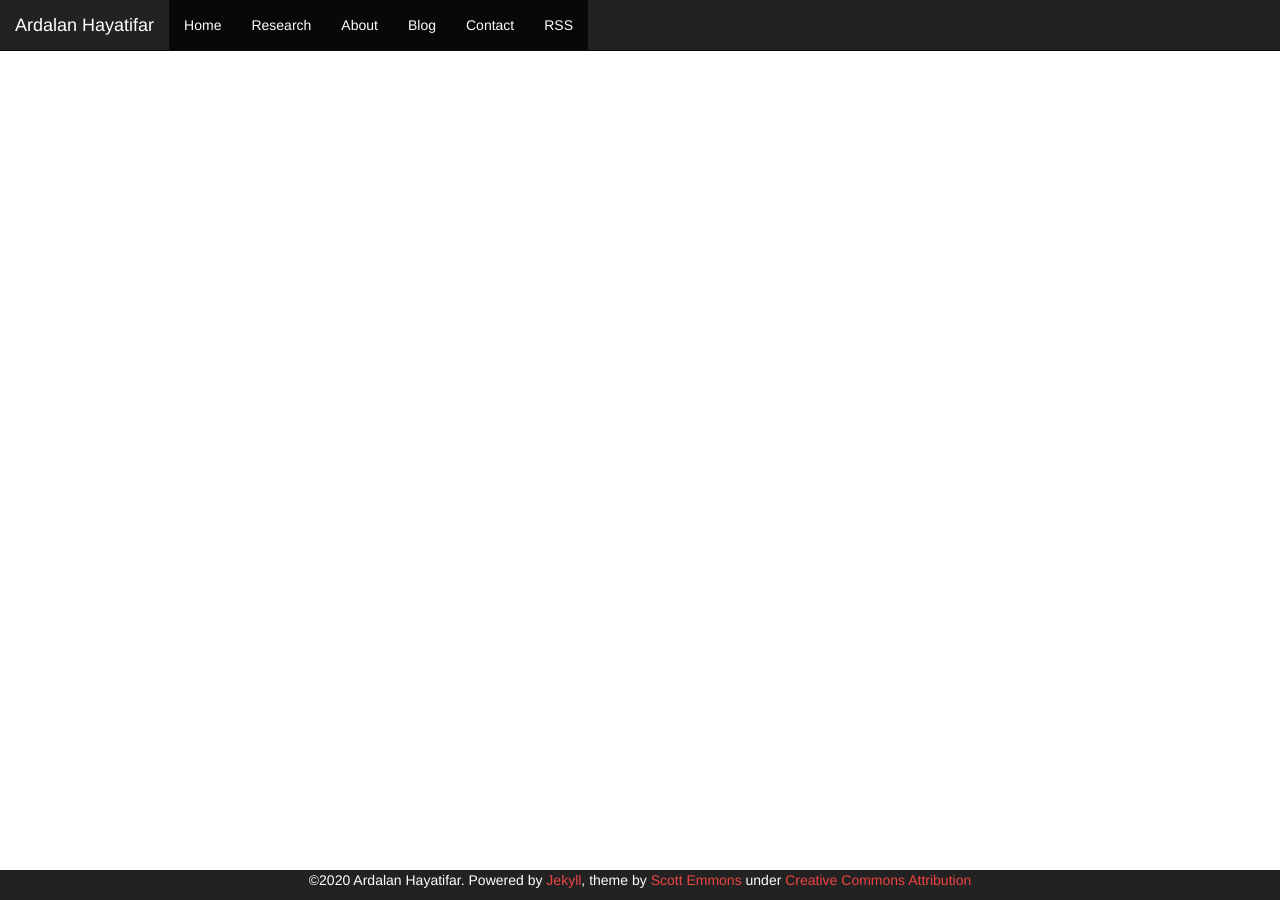
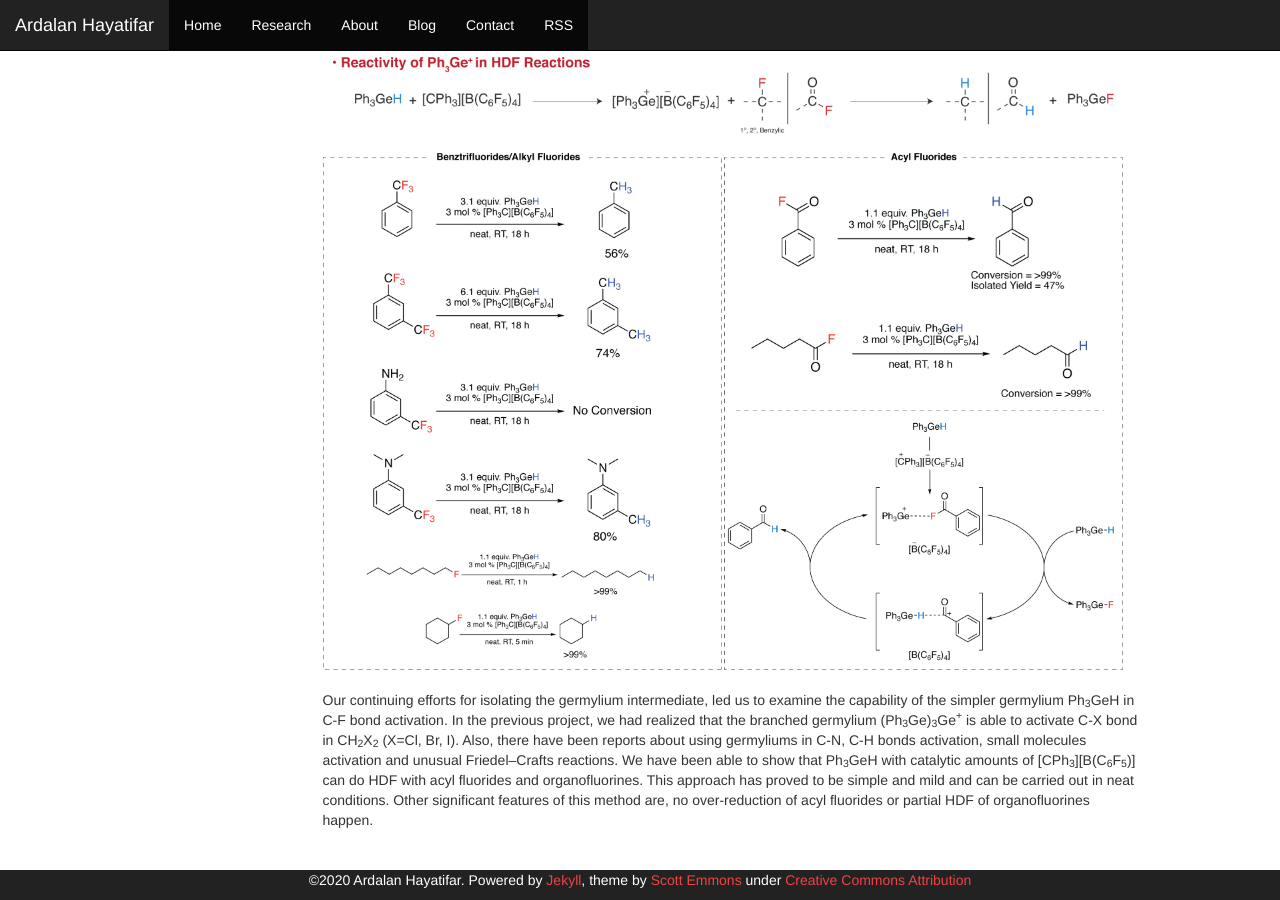
Before and after one commit to Ardalanhayatifar/ardalanhayatifar.github.io, a Jekyll site: the page built from research.html, in a window 1280 px wide and 900 px high, scrolled down 1081 px. Built offline with Jekyll 4.4.1, drawn with Linux system fonts in a browser that asks for light colours; some of the changed lines change nothing that is shown; some of the changed text lies outside the part shown.

Commit message:
research summary2

```diff
--- a/research.html
+++ b/research.html
@@ -26,38 +26,20 @@ has given us insights into the potentials of germanium compounds in organic synt
 <p><strong>Publication</strong>: <em>Organometallics</em> <strong>2018</strong>, 37, 12, 1852-1859, 917­. <a href="https://pubs.acs.org/doi/full/10.1021/acs.organomet.8b00095">[Link]</a>
     <br><br></p>
 
-<!-- <h3 id="nucleophilic-aromatic-substitutions">Nucleophilic Aromatic Substitutions</h3>
+<h3 id="hdf">• HDF of Acid Fluorides and Organofluorines by Ph<sub>3</sub>GeH </h3>
+<br />
+<img src="images/hdf.png" width="800px">
+<br />
+<br />
+<p <align=”justify”> Our continuing efforts for isolating the germylium intermediate, led us to examine the capability of the simpler germylium
+Ph<sub>3</sub>GeH in C-F bond activation. In the previous project,
+we had realized that the branched germylium (Ph<sub>3</sub>Ge)<sub>3</sub>Ge<sup>+</sup> is able to activate C-X bond in CH<sub>2</sub>X<sub>2</sub> (X=Cl, Br, I).
+Also, there have been reports about using germyliums in C-N, C-H bonds activation, small molecules activation and unusual Friedel–Crafts reactions.
+We have been able to show that Ph<sub>3</sub>GeH with catalytic amounts of [CPh<sub>3</sub>][B(C<sub>6</sub>F<sub>5</sub>)] can do HDF with
+acyl fluorides and organofluorines. This approach has proved to be simple and mild and can be carried out in neat conditions. Other significant
+features of this method are, no over-reduction of acyl fluorides or partial HDF of organofluorines happen.
 
-
-<p>Nucleophilic aromatic substitution (S<sub>N</sub>Ar) is one of the most frequently used reaction classes in medicinal chemistry.  For over 60 years, the accepted mechanism has involved the stepwise addition of a nucleophile to generate a Meisenheimer intermediate, followed by leaving group elimination.  Using kinetic isotope effect measurements (please see below), we have shown that prototypical S<sub>N</sub>Ar reactions can occur in a single concerted step.  Computations indicate that anionic Meisenheimer complexes are only stable when they are stabilized by strong electron withdrawing groups and no good leaving groups are present.   These requirements are not met by the heteroaryl substrates typically used in the production of pharmaceuticals.  In fact, our calculations indicate that <em>most</em> S<sub>N</sub>Ar reactions are concerted.</p>
-
-
-
-<h3 id="ultrasensitive-measurement-of-kinetic-isotope-effects">Ultrasensitive Measurement of Kinetic Isotope Effects</h3>
-
-<p></p>
-
-<p>Kinetic isotope effects (KIEs) are a powerful tool for studying reaction mechanisms.  Traditionally, the measurement of <sup>12</sup>C/<sup>13</sup>C KIEs requires either the laborious synthesis of isotopically labeled material or long NMR acquisition times on large amounts of natural abundance material.  We have developed two natural abundance methods for measuring KIEs that drastically reduce the amount of time and material required.  One method uses distortionless enhancement by polarization transfer (DEPT) to reduce the acquisition time by an order of magnitude over that which is normally required.  This is a general method that is already being used to study a variety of reactions by other groups.</p>
-
-<p>An even more powerful method applies when fluorine is adjacent to the site of interest.  Our strategy is to quantitate the <sup>13</sup>C satellites in <sup>19</sup>F spectra in which the large <sup>12</sup>C–<sup>19</sup>F resonances have been suppressed.  This reduces the time required by two orders of magnitude, allowing KIEs to be measured on tiny quantities of material (e.g., 10 mg in one overnight acquisition).  This method will be useful for studying both fluorination and defluorination reactions, which are of considerable synthetic interest.  We have applied this method to the study of nucleophilic aromatic substitution reactions (see above).</p>
-
-<p>We have also used the DEPT method to study a recently developed catalytic glycosylation reaction.  In general, glycosylations occupy the boundary between the S<sub>N</sub>1 and S<sub>N</sub>2 mechanisms because the cationic intermediate (i.e., oxocarbenium ion) is relatively stable.  The KIE measurements are quantitatively consistent with theoretical predictions, which show that the role of the catalyst is to effect a stereospecific S<sub>N</sub>2 displacement.  This not only explains the method’s broad substrate scope, but also provides insight into how the catalyst achieves dual activation of both the nucleophile and electrophile.  These findings will have important implications for the design of future glycosylation catalysts.</p>
-
-<p><strong>Publications:</strong> <em>Science</em> <strong>2017</strong> <em>355</em> 162; <em>J. Am. Chem. Soc.</em>  <strong>2017</strong> <em>139</em> 43.
-<br><br></p>
-
-<h3 id="nmr-chemical-shift-prediction">NMR Chemical Shift Prediction</h3>
-
-<p></p>
-
-<p>When NMR spectroscopy was introduced in the 1960s, it revolutionized organic chemistry by enabling the routine determination of molecular structure.  One reason NMR spectroscopy is so useful is that chemical shifts are exquisitely sensitive to small changes in molecular environment.  As a result, it is possible to use predicted chemical shifts (from DFT calculations) to distinguish between possible structures.  However, conventional predictions ignore molecular vibrations and rotations, instead treating molecules as static structures.  We showed that this leads to systematic errors in predicted NMR shifts that must normally be corrected by empirical scaling factors.  When motions are accounted for (through quasiclassical dynamics simulations), these systematic errors disappear.</p>
-
-<p></p>
-
-<p>Our method leads to the most accurate predictions for both gas-phase absolute shieldings and solution-phase chemical shifts presently available.  We are also able to treat systems with unusual dynamics that give very poor results with scaling factors that were developed for typical molecules.  For example, the scaled prediction for the internal protons of the Hückel aromatic [18]-annulene are some 7 ppm in error!  (0.3 ppm is typical.)  The discrepancy is due to facile out-of-plane motions that partially break aromaticity.  In other words, the dynamic structure of [18]-annulene is considerably less conjugated than its stationary structure would otherwise suggest.  As a result, the stationary predictions are qualitatively incorrect and there is a pronounced temperature dependence on chemical shift.  Our prediction method reproduces these effects quantitatively.  This represents an important step towards achieving chemical accuracy in magnetic shielding predictions, which will not only be useful for studying exotic structures, but also elucidating the structures of natural products, the characterization of new materials, and determining the structures of proteins.</p>
-
-<p><strong>Publication:</strong> <em>J. Chem. Theor. Comput.</em>  <strong>2015</strong>, <em>11</em>, 5083</p> -->
-
+</p>
 
     </div>
 
```
Also changed, not shown: images/hdf.png (added), 1 other file.
